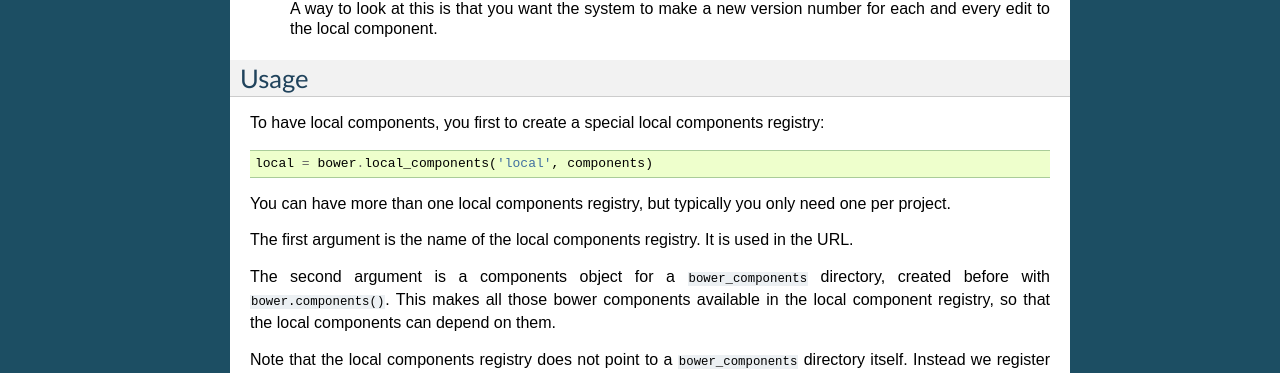
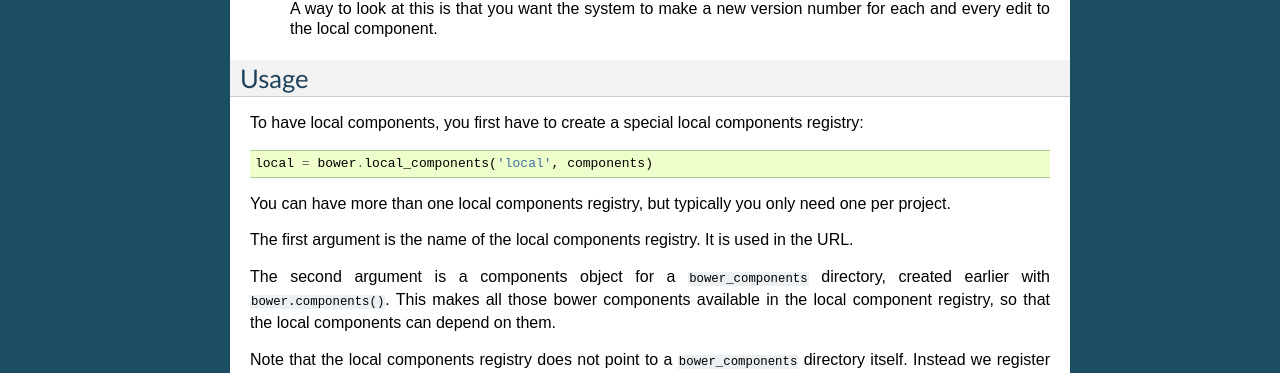
Before and after one commit to faassen/bowerstatic, a Sphinx documentation site: the page built from doc/local.rst, in a window 1280 px wide and 900 px high, scrolled down 350 px. Shown: the part 146-519 px from the top of the window. Built offline with Sphinx 7.4.7, drawn with Linux system fonts in a browser that asks for light colours.

Commit message:
2 small textual changes

```diff
--- a/doc/local.rst
+++ b/doc/local.rst
@@ -35,7 +35,7 @@ caching requirements:
 Usage
 -----
 
-To have local components, you first to create a special local
+To have local components, you first have to create a special local
 components registry::
 
   local = bower.local_components('local', components)
@@ -47,7 +47,7 @@ The first argument is the name of the local components registry. It is
 used in the URL.
 
 The second argument is a components object for a ``bower_components``
-directory, created before with ``bower.components()``. This makes all
+directory, created earlier with ``bower.components()``. This makes all
 those bower components available in the local component registry, so
 that the local components can depend on them.
 
```
